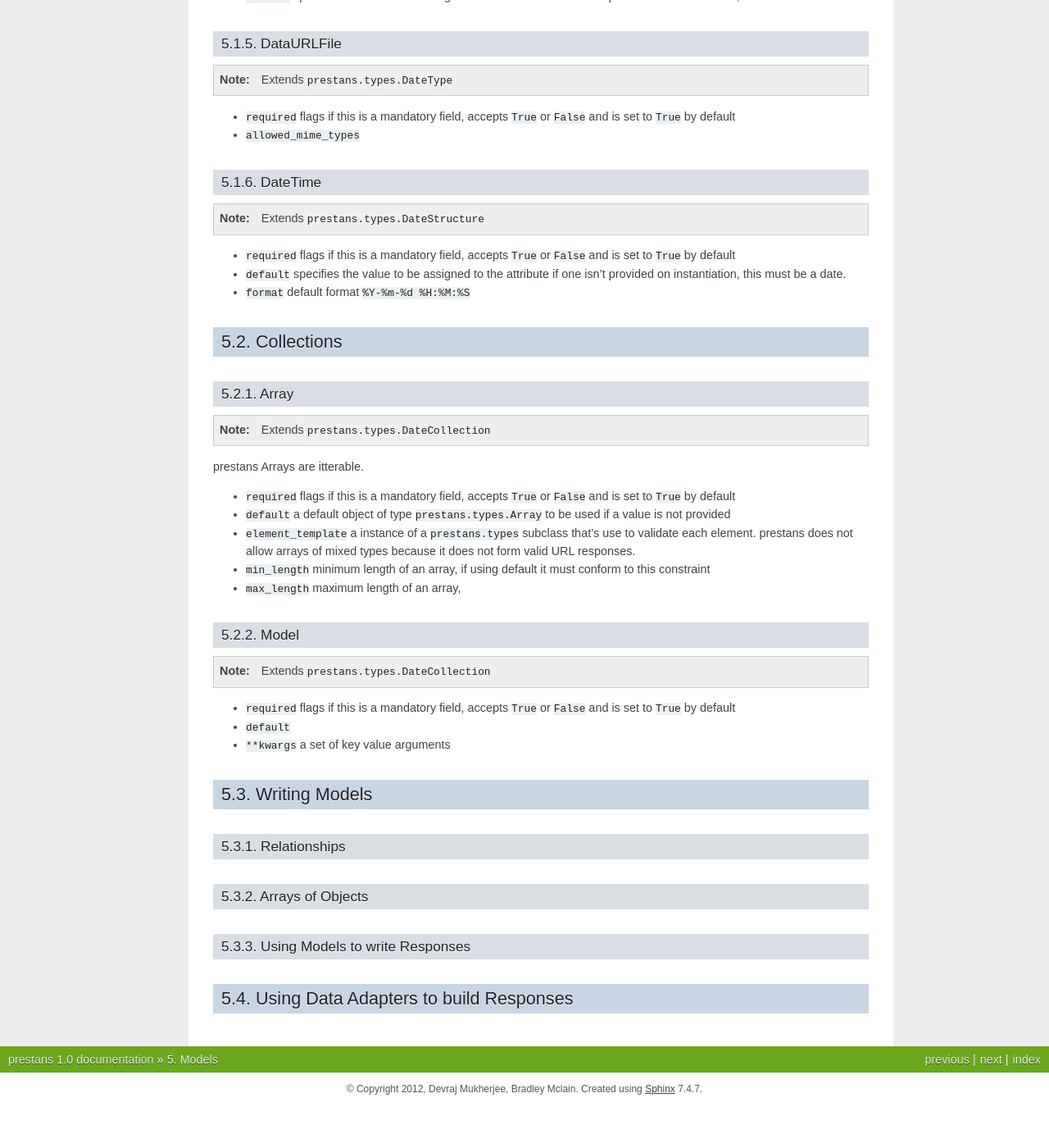
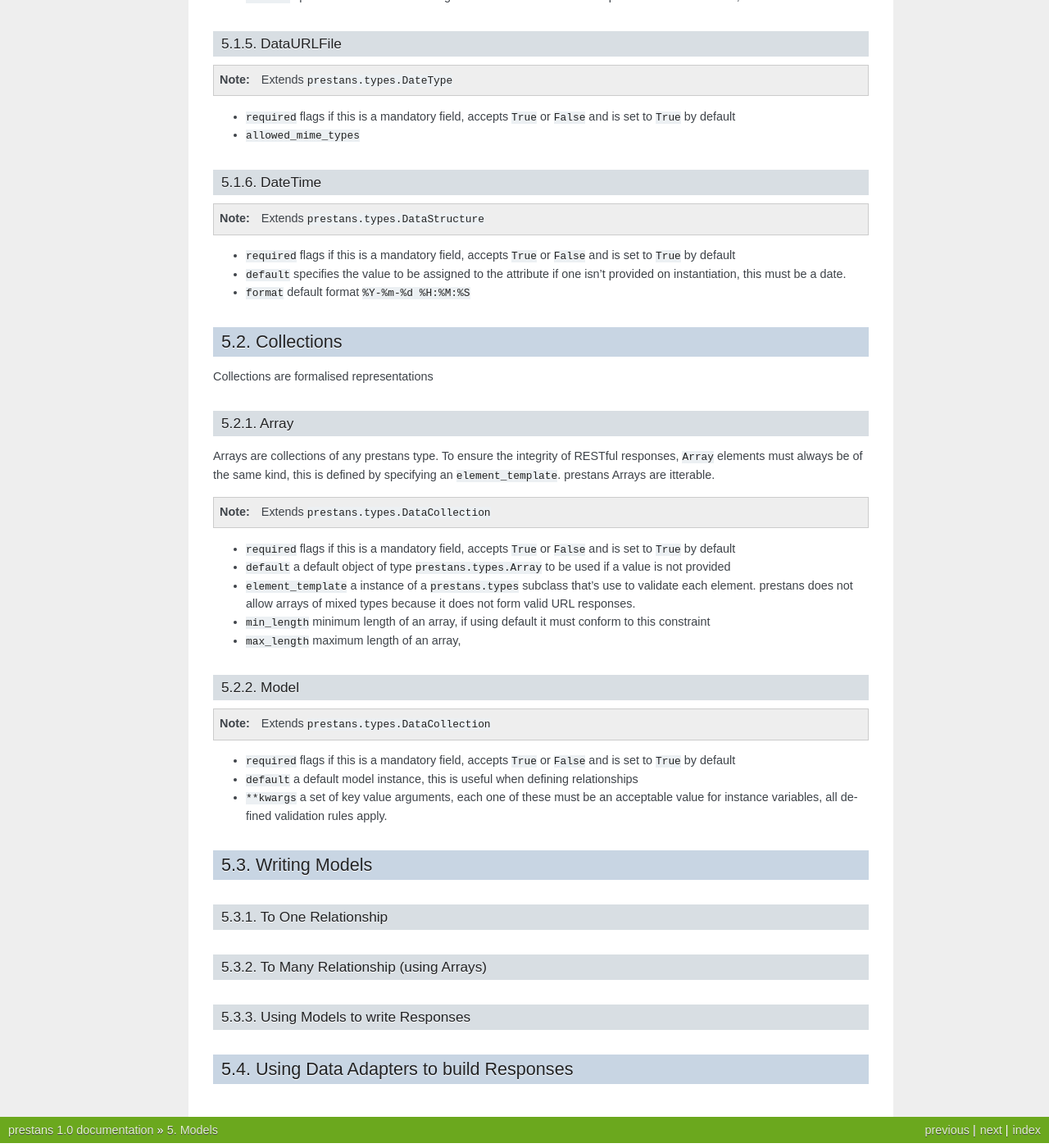
Before and after one commit to anomaly/prestans-docs, a Sphinx documentation site: the page built from source/models.rst, in a window 1280 px wide and 1400 px high, scrolled down 1688 px. Shown: the whole window at 82% size. Built offline with Sphinx 7.4.7, drawn with Linux system fonts in a browser that asks for light colours; before the commit the page ends 3036 px from its top, so only the background shows below that; some of the changed text lies outside the part shown.

Commit message:
Fixes formatting for models and closure

```diff
--- a/source/models.rst
+++ b/source/models.rst
@@ -80,7 +80,7 @@ DataURLFile
 DateTime
 --------
 
-.. note:: Extends ``prestans.types.DateStructure``
+.. note:: Extends ``prestans.types.DataStructure``
 
 * ``required`` flags if this is a mandatory field, accepts ``True`` or ``False`` and is set to ``True`` by default
 * ``default`` specifies the value to be assigned to the attribute if one isn't provided on instantiation, this must be a date.
@@ -89,12 +89,14 @@ DateTime
 Collections
 ===========
 
+Collections are formalised representations
+
 Array
 -----
 
-.. note:: Extends ``prestans.types.DateCollection``
+Arrays are collections of any prestans type. To ensure the integrity of RESTful responses, ``Array`` elements must always be of the same kind, this is defined by specifying an ``element_template``. prestans Arrays are itterable.
 
-prestans Arrays are itterable.
+.. note:: Extends ``prestans.types.DataCollection``
 
 * ``required`` flags if this is a mandatory field, accepts ``True`` or ``False`` and is set to ``True`` by default
 * ``default`` a default object of type ``prestans.types.Array`` to be used if a value is not provided
@@ -105,22 +107,24 @@ prestans Arrays are itterable.
 Model
 -----
 
-.. note:: Extends ``prestans.types.DateCollection``
+.. note:: Extends ``prestans.types.DataCollection``
 
 * ``required`` flags if this is a mandatory field, accepts ``True`` or ``False`` and is set to ``True`` by default
-* ``default``
-* ``**kwargs`` a set of key value arguments
+* ``default`` a default model instance, this is useful when defining relationships
+* ``**kwargs`` a set of key value arguments, each one of these must be an acceptable value for instance variables, all defined validation rules apply.
 
 
 Writing Models
 ==============
 
+.. code-block: python
 
-Relationships
--------------
 
-Arrays of Objects
------------------
+To One Relationship
+-------------------
+
+To Many Relationship (using Arrays)
+-----------------------------------
 
 Using Models to write Responses
 -------------------------------
```
Also changed, not shown: source/closure.rst (+6 -6 lines).
